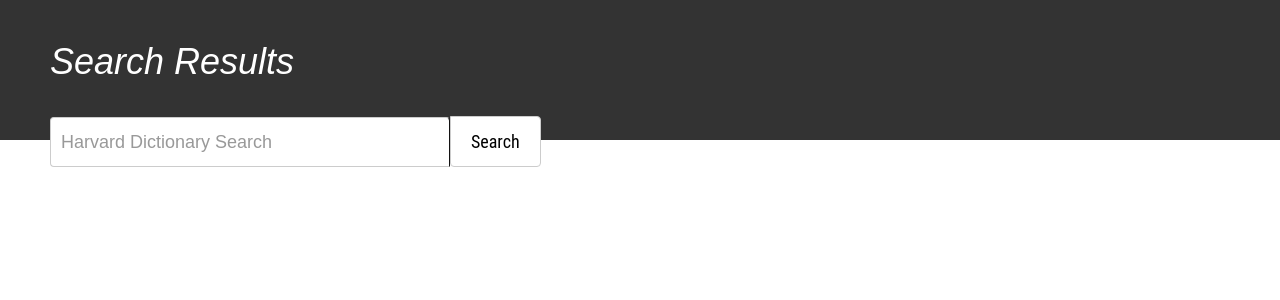
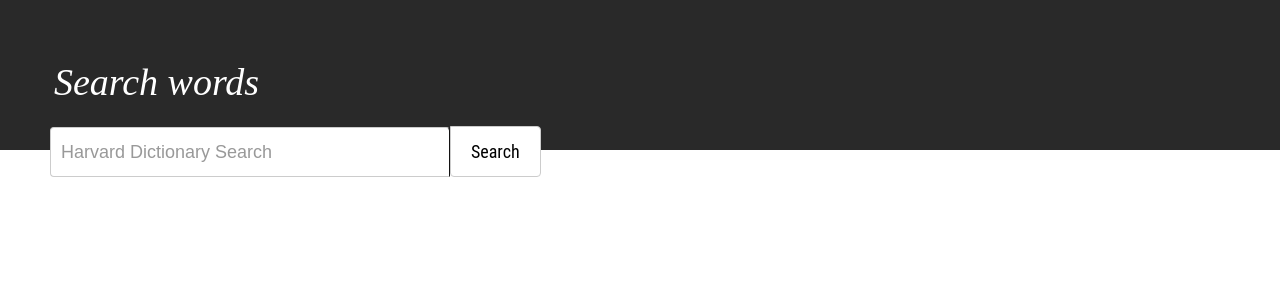
Before and after one commit to Gias-uddin-vuiya/harvard-dictionary, a Flask app: page / in a window 1280 px wide. Shown: the part 86-386 px from the top of the page. Run offline with Flask 3, Linux system fonts and the light colour scheme.

Commit message:
add desing to heading mess

```diff
--- a/static/style.css
+++ b/static/style.css
@@ -16,6 +16,7 @@ h1, h2, h3 {
 /* navbar design */
 
 .navbar-nav .nav-item {
+    font-size: 16px;
     padding: 10px 15px;
 }
 
@@ -46,22 +47,22 @@ h1, h2, h3 {
 }
 
 /* Navbar END */
-.search-msg{
+.search-msg {
     width: 100%;
-    height: 140px;
-    background-color: #333333;
+    height: 150px;
+    /* background-color: #333333; original */
+    background-color: #292929;
 }
 
-.search-msg h1{
-    margin-left: 50px;
+.search-msg h1 {
+    margin-left: 54px;
     color: white;
     text-align: left;
-    padding-top: 40px;
+    padding-top: 60px;
     font-style: italic;
-    font-size: 36px;
-    font-family: "Abel", sans-serif;
+    font-size: 38px;
     font-weight: 400;
-    font-style: italic;
+    font-family: serif;
 }
 
 
@@ -125,9 +126,11 @@ h1, h2, h3 {
 }
 
 /* show data to ui */
-
+.instruction-msg {
+    margin-top: 50px;
+    padding-left: 25px;
+}
 .show-data {
-    margin-top: 50px;
     padding: 20px 25px;
 }
 .show-result-to-ui {
--- a/templates/home.html
+++ b/templates/home.html
@@ -8,7 +8,7 @@ Home
 
     <div class="main-section">
         <div class="search-msg">
-            <h1>Search Results</h1>
+            <h1>Search words</h1>
         </div>
 
         <form action="/search" method="POST" >
@@ -16,11 +16,13 @@ Home
             <button type="submit">Search</button>
         </form>
 
+        <div class="error-msg">
+            <!-- we will show error message later. -->
+        </div>
         {% if result %}
         <div class="show-data">
             <div class="msg-about-us">
-                <p>You must include at least one keyword to match in the content. Keywords must be at least 3 characters, and punctuation is ignored.</p>
-                <p><strong>We Suggest</strong></p>
+                <p><strong>Results:</strong></p>
             </div>
 
 
```
Also changed, not shown: 1 other file.
